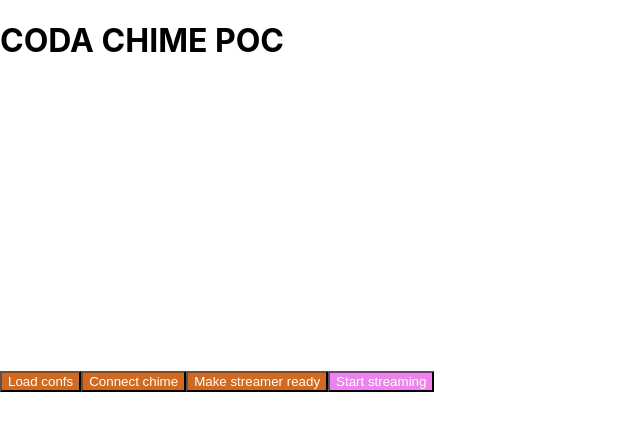
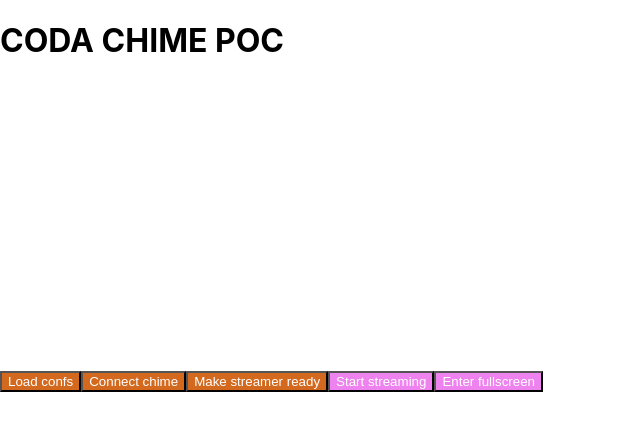
Before and after one commit to AzizStark/Chime-POC, a React (Create React App) app in the folder react/: page / in a window 1280 px wide. Shown: the top 430 px of the page, without its empty margins (0-640 px from the left). Built offline with nearby package versions, Linux system fonts and the light colour scheme; no server answers; what amazon-chime-sdk-js would draw is missing.

Commit message:
Add fullscreen

```diff
--- a/react/src/App.js
+++ b/react/src/App.js
@@ -20,7 +20,8 @@
     this.state = {
       meeting: 'None',
       attendee: 'None',
-      session: ''
+      session: '',
+      isFullscreen: 'NO'
     };
     this.webcamRef = React.createRef();
   }
@@ -74,22 +75,47 @@
 
         // :: TODO: get a video element specifically for this tile
         const videoElement = document.getElementById('my-video-element')
-        session.audioVideo.bindVideoElement(tile.tileId, videoElement)
+        session.audioVideo.bindVideoElement(tile.tileId, videoElement);
       }
     }
     session.audioVideo.addObserver(observer);
   }
 
+  trigger = () => {
+    const elem = document.getElementById('buttn');
+    elem.click();
+  }
+
+  openFullscreen = () => {
+    const elem = document.getElementById('my-video-element');
+    if (elem.requestFullscreen) {
+      elem.requestFullscreen();
+    } else if (elem.mozRequestFullScreen) { /* Firefox */
+      elem.mozRequestFullScreen();
+    } else if (elem.webkitRequestFullscreen) { /* Chrome, Safari and Opera */
+      elem.webkitRequestFullscreen();
+    } else if (elem.msRequestFullscreen) { /* IE/Edge */
+      elem.msRequestFullscreen();
+    }
+  }
+
   render() {
+    const videoConstraints = {
+      width: 1280,
+      height: 720,
+      facingMode: "user"
+    };
+
     return (
       <div>
         <h1> CODA CHIME POC </h1>
-        <Webcam ref={this.webcamRef} audio="true" /> <br />
+        <Webcam ref={this.webcamRef} videoConstraints={videoConstraints} audio="true" /> <br />
         <input type='button' onClick={() => this.getConfigs()} style={{ backgroundColor: 'chocolate', color: 'white' }} value='Load confs' />
         <input type='button' onClick={() => this.connectToChimeMeeting()} style={{ backgroundColor: 'chocolate', color: 'white' }} value='Connect chime' />
-        <input type='button' onClick={() => this.displaySharedVideoContent(this.state.session)}  style={{ backgroundColor: 'chocolate', color: 'white' }} value='Make streamer ready' />
-        <input type='button' onClick={() => this.broadcastVideo(this.state.session, this.webcamRef.current.stream)}  style={{ backgroundColor: 'violet', color: 'white' }} value='Start streaming' />
-        <video id="my-video-element"></video>
+        <input type='button' onClick={() => this.displaySharedVideoContent(this.state.session)} style={{ backgroundColor: 'chocolate', color: 'white' }} value='Make streamer ready' />
+        <input type='button' onClick={() => this.broadcastVideo(this.state.session, this.webcamRef.current.stream)} style={{ backgroundColor: 'violet', color: 'white' }} value='Start streaming' />
+        <input type='button' id='buttn' onClick={() => this.openFullscreen()} style={{ backgroundColor: 'violet', color: 'white' }} value='Enter fullscreen' />
+        <video onPlay = {() => {this.trigger()}} id="my-video-element"></video>
       </div>
     )
   }
```
